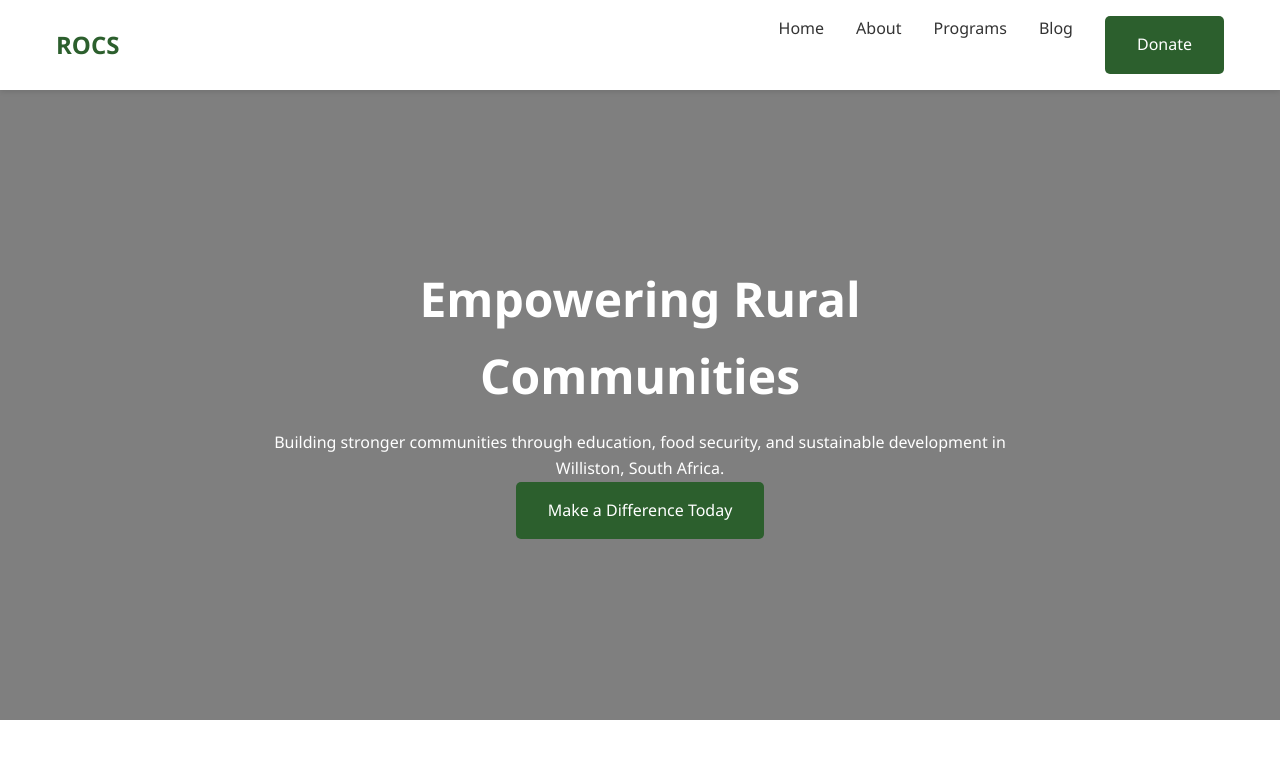
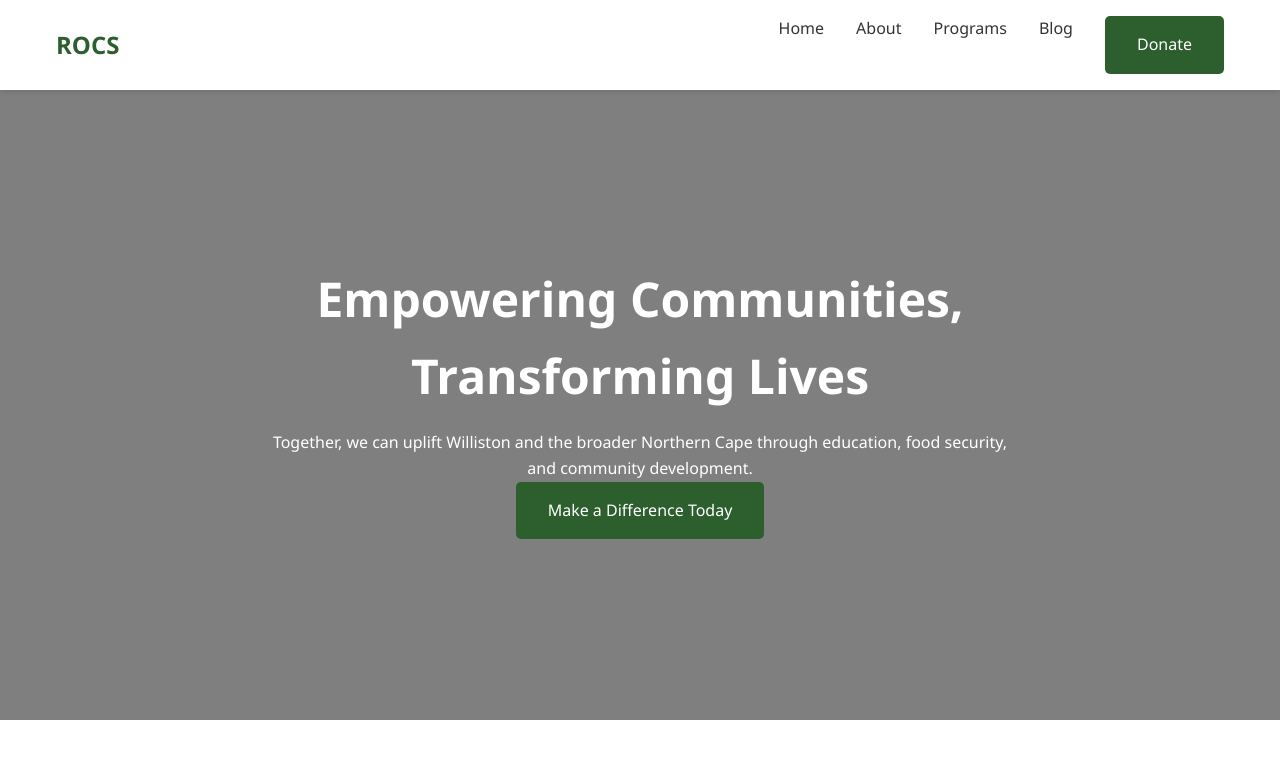
Before and after one commit to chanreygibbons/rocs_website, a plain HTML site: page index.html in a window 1280 px wide. Shown: the top 781 px of the page. Drawn offline with Linux system fonts and the light colour scheme.

Commit message:
Update index.html

```diff
--- a/index.html
+++ b/index.html
@@ -4,7 +4,7 @@
     <meta charset="UTF-8">
     <meta name="viewport" content="width=device-width, initial-scale=1.0">
     <meta name="description" content="ROCS (Rural Outreach Community Services) - Empowering communities through education, food security, and development in Williston, South Africa">
-    <title>ROCS - Rural Outreach Community Services</title>
+    <title>ROCS - Recognize Obstacles Create Solutions</title>
     <link href="https://cdnjs.cloudflare.com/ajax/libs/font-awesome/6.0.0/css/all.min.css" rel="stylesheet">
     <link href="css/styles.css" rel="stylesheet">
 </head>
@@ -29,8 +29,8 @@
         <!-- Updated hero section with new background image class -->
         <section class="hero hero-community" id="home">
             <div class="hero-content">
-                <h1>Empowering Rural Communities</h1>
-                <p>Building stronger communities through education, food security, and sustainable development in Williston, South Africa.</p>
+                <h1>Empowering Communities, Transforming Lives</h1>
+                <p>Together, we can uplift Williston and the broader Northern Cape through education, food security, and community development.</p>
                 <a href="#donate" class="btn">Make a Difference Today</a>
             </div>
         </section>
```
